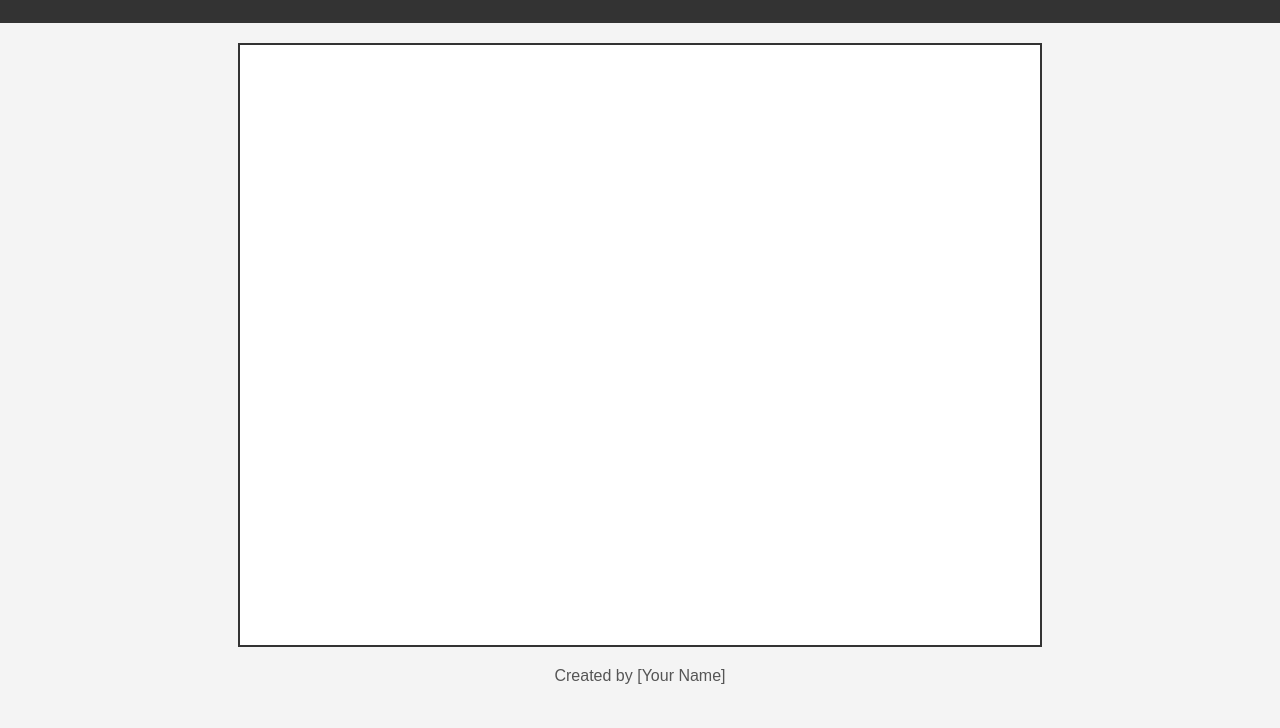
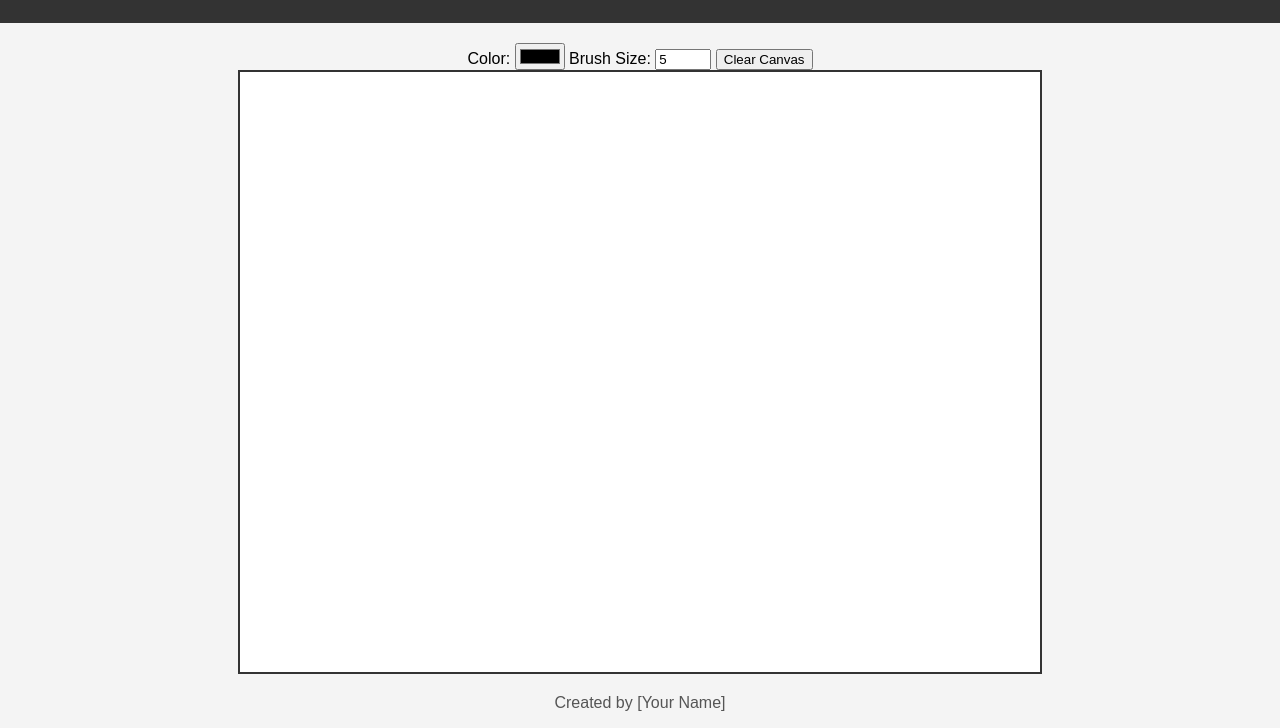
Before and after one commit to Toonigy/PaintBucket, a plain HTML site: page index.html in a window 1280 px wide. Shown: the part 89-817 px from the top of the page. Drawn offline with Linux system fonts and the light colour scheme.

Commit message:
Update index.html

```diff
--- a/index.html
+++ b/index.html
@@ -11,6 +11,18 @@
   <h1>Welcome to My Paint Program</h1>
 </header>
 <main>
+  <!-- Toolbar -->
+  <div id="toolbar">
+    <label for="colorPicker">Color:</label>
+    <input type="color" id="colorPicker" value="#000000">
+
+    <label for="brushSize">Brush Size:</label>
+    <input type="number" id="brushSize" min="1" max="50" value="5">
+
+    <button id="clearCanvas">Clear Canvas</button>
+  </div>
+
+  <!-- Canvas -->
   <canvas id="paintCanvas" width="800" height="600"></canvas>
 </main>
   <footer>
```
Lines whose indentation alone changed are shown as unchanged.
